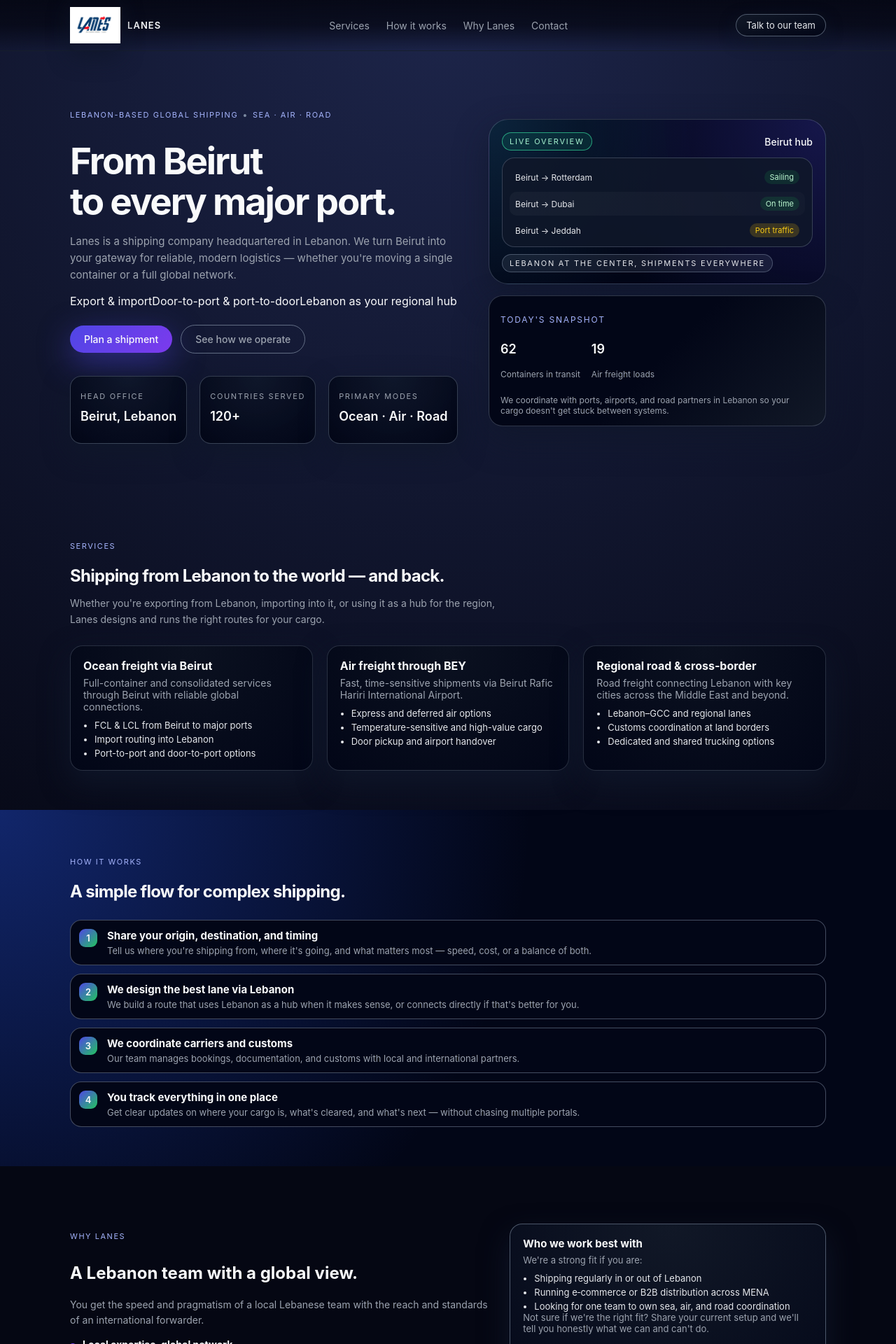
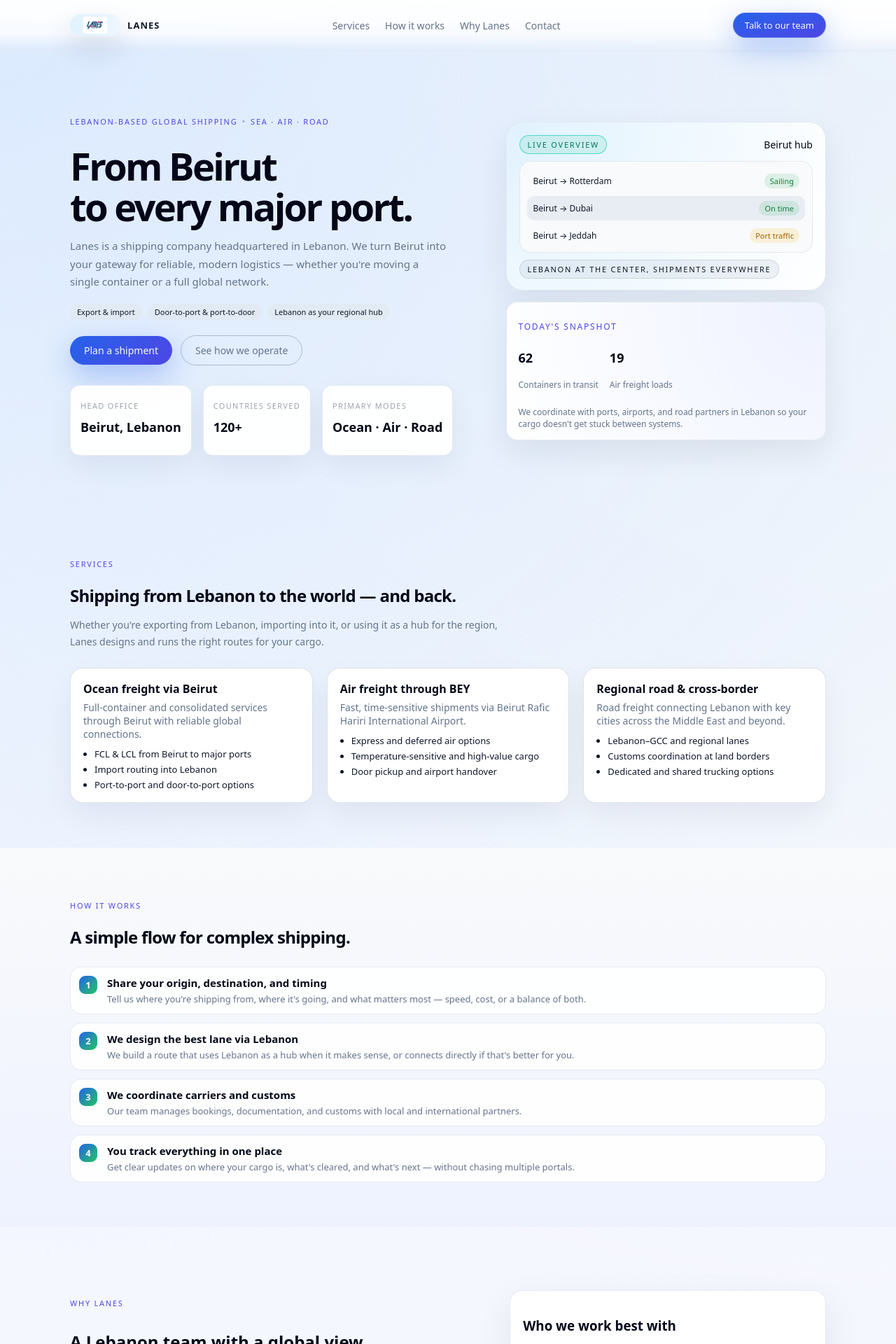
Before and after one commit to georgesmakoukji/lanes, a Next.js app: page / in a window 1280 px wide. Shown: the top 1920 px of the page at 70% size. Built offline with nearby package versions, Linux system fonts and the light colour scheme.

Commit message:
Revamp global styles with updated color palette, refined gradients, and enhanced button designs for improved visual consistency and user experience.

```diff
--- a/app/globals.css
+++ b/app/globals.css
@@ -1,17 +1,17 @@
 :root {
-  --bg: #050713;
-  --bg-elevated: #0b0f23;
-  --bg-elevated-soft: #101630;
-  --accent: #4f46e5;
-  --accent-soft: rgba(79, 70, 229, 0.12);
-  --accent-strong: #7c3aed;
-  --accent-green: #22c55e;
-  --text: #f9fafb;
-  --text-muted: #9ca3af;
-  --border-subtle: rgba(148, 163, 184, 0.25);
-  --shadow-soft: 0 18px 45px rgba(15, 23, 42, 0.65);
-  --radius-lg: 20px;
-  --radius-xl: 28px;
+  --bg: #f5f7ff;
+  --bg-elevated: #ffffff;
+  --bg-soft: #f9fafb;
+  --accent: #2563eb;
+  --accent-soft: rgba(37, 99, 235, 0.12);
+  --accent-strong: #4f46e5;
+  --accent-green: #16a34a;
+  --text: #020617;
+  --text-muted: #64748b;
+  --border-subtle: rgba(148, 163, 184, 0.3);
+  --shadow-soft: 0 18px 45px rgba(15, 23, 42, 0.08);
+  --radius-lg: 16px;
+  --radius-xl: 24px;
   --radius-pill: 999px;
   --nav-height: 72px;
 }
@@ -26,8 +26,12 @@ html,
 body {
   margin: 0;
   padding: 0;
-  font-family: "Inter", system-ui, -apple-system, BlinkMacSystemFont, sans-serif;
-  background: radial-gradient(circle at top, #1d254a 0, #050713 46%, #050713 100%);
+  font-family: system-ui, -apple-system, BlinkMacSystemFont, "SF Pro Text",
+    sans-serif;
+  background:
+    radial-gradient(circle at top left, #dbeafe 0, transparent 52%),
+    radial-gradient(circle at top right, #f1f5f9 0, transparent 55%),
+    var(--bg);
   color: var(--text);
   -webkit-font-smoothing: antialiased;
 }
@@ -62,18 +66,21 @@ button {
   cursor: pointer;
 }
 
+/* NAVIGATION */
+
 .nav {
   position: sticky;
   top: 0;
   z-index: 40;
-  backdrop-filter: blur(22px);
+  backdrop-filter: blur(18px);
   background: linear-gradient(
     to bottom,
-    rgba(5, 7, 19, 0.92),
-    rgba(5, 7, 19, 0.75),
+    rgba(255, 255, 255, 0.96),
+    rgba(255, 255, 255, 0.9),
+    rgba(255, 255, 255, 0.75),
     transparent
   );
-  border-bottom: 1px solid rgba(31, 41, 55, 0.7);
+  border-bottom: 1px solid rgba(226, 232, 240, 0.9);
 }
 
 .nav-inner {
@@ -92,32 +99,32 @@ button {
   letter-spacing: 0.08em;
   text-transform: uppercase;
   font-size: 13px;
+  color: #0f172a;
 }
 
 .logo-mark {
   position: relative;
   width: 72px;
-  height: 72px;
-  border-radius: 10px;
-  background: transparent;
+  height: 32px;
+  border-radius: 999px;
+  background: radial-gradient(circle at left, #e0f2fe, #eff6ff);
   display: inline-flex;
   align-items: center;
   justify-content: center;
-  font-size: 11px;
-  box-shadow: 0 10px 30px rgba(15, 23, 42, 0.8);
+  box-shadow: 0 16px 40px rgba(15, 23, 42, 0.12);
   overflow: hidden;
 }
 
 .logo-image {
-  width: 100%;
-  height: 100%;
+  width: 64px;
+  height: 24px;
   object-fit: contain;
 }
 
 .nav-links {
   display: flex;
   align-items: center;
-  gap: 24px;
+  gap: 22px;
   font-size: 14px;
   color: var(--text-muted);
 }
@@ -141,12 +148,12 @@ button {
   width: 0;
   height: 2px;
   border-radius: 999px;
-  background: linear-gradient(90deg, #4f46e5, #7c3aed);
+  background: linear-gradient(90deg, #2563eb, #4f46e5);
   transition: width 0.18s ease;
 }
 
 .nav-links button:hover {
-  color: #e5e7eb;
+  color: #0f172a;
 }
 
 .nav-links button:hover::after {
@@ -155,15 +162,15 @@ button {
 
 .nav-cta {
   border-radius: var(--radius-pill);
-  border: 1px solid rgba(148, 163, 184, 0.5);
-  padding: 7px 14px;
+  border: 1px solid rgba(148, 163, 184, 0.4);
+  padding: 8px 16px;
   font-size: 13px;
-  background: linear-gradient(to bottom right, #111827, #020617);
-  color: #e5e7eb;
+  background: linear-gradient(to bottom right, #2563eb, #4f46e5);
+  color: #f9fafb;
   display: inline-flex;
   align-items: center;
   gap: 6px;
-  box-shadow: 0 8px 22px rgba(15, 23, 42, 0.7);
+  box-shadow: 0 14px 40px rgba(37, 99, 235, 0.35);
   transition: transform 0.15s ease, box-shadow 0.15s ease,
     border-color 0.15s ease;
   white-space: nowrap;
@@ -171,8 +178,7 @@ button {
 
 .nav-cta:hover {
   transform: translateY(-1px);
-  border-color: rgba(129, 140, 248, 0.9);
-  box-shadow: 0 14px 35px rgba(15, 23, 42, 0.9);
+  box-shadow: 0 18px 50px rgba(37, 99, 235, 0.45);
 }
 
 .nav-toggle {
@@ -181,7 +187,7 @@ button {
   height: 32px;
   border-radius: 999px;
   border: 1px solid rgba(148, 163, 184, 0.5);
-  background: rgba(15, 23, 42, 0.95);
+  background: rgba(255, 255, 255, 0.95);
   align-items: center;
   justify-content: center;
   flex-direction: column;
@@ -193,7 +199,7 @@ button {
   width: 14px;
   height: 1.7px;
   border-radius: 999px;
-  background: #e5e7eb;
+  background: #0f172a;
   transition: transform 0.18s ease, opacity 0.18s ease;
 }
 
@@ -205,41 +211,44 @@ button {
   transform: translateY(-2.5px) rotate(-42deg);
 }
 
+/* HERO */
+
 .hero {
   position: relative;
-  padding: 72px 0 72px;
+  padding: 80px 0 72px;
 }
 
 .hero-bg-gradient {
   position: absolute;
-  inset: -120px 0 auto;
+  inset: -160px 0 auto;
   background:
-    radial-gradient(circle at top left, rgba(79, 70, 229, 0.28), transparent 55%),
-    radial-gradient(circle at top right, rgba(56, 189, 248, 0.3), transparent 60%);
-  opacity: 0.85;
+    radial-gradient(circle at top left, rgba(59, 130, 246, 0.22), transparent 55%),
+    radial-gradient(circle at top right, rgba(45, 212, 191, 0.18), transparent 60%);
+  opacity: 0.9;
   pointer-events: none;
   z-index: -1;
 }
 
 .hero-inner {
   display: grid;
-  grid-template-columns: minmax(0, 1.1fr) minmax(0, 0.95fr);
+  grid-template-columns: minmax(0, 1.15fr) minmax(0, 0.9fr);
   gap: 40px;
   align-items: center;
 }
 
 .hero-content h1 {
-  font-size: clamp(2.4rem, 3vw + 1rem, 3.3rem);
-  line-height: 1.1;
-  letter-spacing: -0.04em;
-  margin: 18px 0 16px;
+  font-size: clamp(2.5rem, 3vw + 1rem, 3.4rem);
+  line-height: 1.06;
+  letter-spacing: -0.05em;
+  margin: 16px 0 12px;
+  color: #020617;
 }
 
 .hero-subtitle {
-  max-width: 560px;
+  max-width: 540px;
   color: var(--text-muted);
   font-size: 15px;
-  line-height: 1.6;
+  line-height: 1.7;
 }
 
 .eyebrow {
@@ -247,14 +256,29 @@ button {
   align-items: center;
   gap: 6px;
   text-transform: uppercase;
-  letter-spacing: 0.14em;
+  letter-spacing: 0.16em;
   font-size: 11px;
-  color: #a5b4fc;
+  color: #4f46e5;
 }
 
 .eyebrow-dot {
   font-size: 13px;
-  color: rgba(148, 163, 184, 0.8);
+  color: rgba(148, 163, 184, 0.9);
+}
+
+.hero-tags {
+  display: flex;
+  flex-wrap: wrap;
+  gap: 8px;
+  margin: 18px 0 10px;
+}
+
+.hero-tag {
+  border-radius: 999px;
+  padding: 4px 10px;
+  font-size: 11px;
+  background: rgba(226, 232, 240, 0.7);
+  color: #0f172a;
 }
 
 .hero-actions {
@@ -262,7 +286,7 @@ button {
   align-items: center;
   flex-wrap: wrap;
   gap: 12px;
-  margin: 24px 0 22px;
+  margin: 22px 0 20px;
 }
 
 .btn {
@@ -280,48 +304,48 @@ button {
 }
 
 .btn-primary {
-  background: linear-gradient(135deg, #4f46e5, #7c3aed);
+  background: linear-gradient(135deg, #2563eb, #4f46e5);
   color: #f9fafb;
-  box-shadow: 0 14px 45px rgba(79, 70, 229, 0.5);
+  box-shadow: 0 14px 40px rgba(37, 99, 235, 0.35);
 }
 
 .btn-primary:hover {
   transform: translateY(-0.5px);
-  box-shadow: 0 22px 55px rgba(79, 70, 229, 0.7);
+  box-shadow: 0 20px 55px rgba(37, 99, 235, 0.45);
 }
 
 .btn-ghost {
   background: transparent;
   color: var(--text-muted);
-  border: 1px solid rgba(148, 163, 184, 0.6);
+  border: 1px solid rgba(148, 163, 184, 0.7);
 }
 
 .btn-ghost:hover {
-  color: #e5e7eb;
+  color: #0f172a;
   border-color: rgba(148, 163, 184, 1);
-  background: rgba(15, 23, 42, 0.7);
+  background: rgba(248, 250, 252, 0.9);
 }
 
 .hero-metadata {
   display: flex;
   flex-wrap: wrap;
-  gap: 18px;
-  padding-top: 10px;
+  gap: 16px;
+  padding-top: 8px;
 }
 
 .hero-metadata > div {
-  min-width: 136px;
+  min-width: 140px;
   padding: 10px 14px;
-  border-radius: 16px;
-  border: 1px solid rgba(148, 163, 184, 0.34);
-  background: radial-gradient(circle at top, rgba(15, 23, 42, 0.9), #020617);
-  box-shadow: 0 14px 36px rgba(15, 23, 42, 0.9);
+  border-radius: 14px;
+  border: 1px solid rgba(226, 232, 240, 0.9);
+  background: rgba(255, 255, 255, 0.95);
+  box-shadow: 0 16px 40px rgba(15, 23, 42, 0.06);
 }
 
 .metric-label {
   font-size: 11px;
   text-transform: uppercase;
-  letter-spacing: 0.15em;
+  letter-spacing: 0.12em;
   color: #9ca3af;
 }
 
@@ -329,6 +353,7 @@ button {
   margin-top: 4px;
   font-size: 18px;
   font-weight: 600;
+  color: #020617;
 }
 
 .hero-panel {
@@ -340,17 +365,20 @@ button {
 
 .hero-card {
   border-radius: var(--radius-xl);
-  border: 1px solid rgba(148, 163, 184, 0.3);
-  background: radial-gradient(circle at top left, #111827, #020617);
+  border: 1px solid rgba(226, 232, 240, 0.9);
+  background: #ffffff;
   box-shadow: var(--shadow-soft);
   padding: 18px 18px 16px;
 }
 
 .hero-card.primary {
-  background:
-    radial-gradient(circle at top left, rgba(56, 189, 248, 0.16), transparent 55%),
-    radial-gradient(circle at top right, rgba(79, 70, 229, 0.25), transparent 65%),
-    #020617;
+  background: radial-gradient(circle at top left, #e0f2fe, #ffffff);
+}
+
+.hero-card.secondary {
+  border-radius: var(--radius-lg);
+  padding: 14px 16px;
+  background: radial-gradient(circle at top right, #eef2ff, #ffffff);
 }
 
 .hero-card-header {
@@ -363,12 +391,13 @@ button {
 .hero-card-title {
   font-size: 14px;
   font-weight: 500;
+  color: #020617;
 }
 
 .hero-card-body {
-  border-radius: 18px;
-  background: rgba(15, 23, 42, 0.88);
-  border: 1px solid rgba(148, 163, 184, 0.3);
+  border-radius: 16px;
+  background: #f9fafb;
+  border: 1px solid rgba(226, 232, 240, 0.9);
   padding: 10px 10px 6px;
 }
 
@@ -379,7 +408,7 @@ button {
   padding: 7px 8px;
   border-radius: 10px;
   font-size: 12px;
-  color: #e5e7eb;
+  color: #0f172a;
 }
 
 .lane-row:not(:last-child) {
@@ -387,11 +416,7 @@ button {
 }
 
 .lane-row:nth-child(2) {
-  background: linear-gradient(
-    90deg,
-    rgba(248, 250, 252, 0.04),
-    rgba(248, 250, 252, 0.02)
-  );
+  background: rgba(226, 232, 240, 0.7);
 }
 
 .lane-status {
@@ -401,13 +426,13 @@ button {
 }
 
 .lane-status.on-time {
-  background: rgba(22, 163, 74, 0.16);
-  color: #bbf7d0;
+  background: rgba(22, 163, 74, 0.12);
+  color: #15803d;
 }
 
 .lane-status.delayed {
-  background: rgba(234, 179, 8, 0.2);
-  color: #facc15;
+  background: rgba(234, 179, 8, 0.15);
+  color: #a16207;
 }
 
 .hero-card-footer {
@@ -427,27 +452,21 @@ button {
 
 .pill-green {
   background: rgba(16, 185, 129, 0.12);
-  color: #a7f3d0;
-  border: 1px solid rgba(52, 211, 153, 0.7);
+  color: #047857;
+  border: 1px solid rgba(45, 212, 191, 0.8);
 }
 
 .pill-soft {
-  background: rgba(148, 163, 184, 0.12);
-  color: #e5e7eb;
-  border: 1px solid rgba(148, 163, 184, 0.4);
-}
-
-.hero-card.secondary {
-  border-radius: var(--radius-lg);
-  padding: 14px 16px;
-  background: linear-gradient(135deg, #020617, #020617, #111827);
+  background: rgba(148, 163, 184, 0.14);
+  color: #0f172a;
+  border: 1px solid rgba(148, 163, 184, 0.35);
 }
 
 .secondary-label {
   font-size: 12px;
   text-transform: uppercase;
   letter-spacing: 0.15em;
-  color: #a5b4fc;
+  color: #4f46e5;
   margin-bottom: 6px;
 }
 
@@ -473,17 +492,14 @@ button {
   color: var(--text-muted);
 }
 
+/* SECTIONS */
+
 .section {
-  padding: 56px 0;
+  padding: 64px 0;
 }
 
 .section-alt {
-  background: radial-gradient(
-      circle at top left,
-      rgba(30, 64, 175, 0.55),
-      transparent 55%
-    ),
-    #020617;
+  background: linear-gradient(to bottom, #f9fafb, #eef2ff);
 }
 
 .section-header {
@@ -494,12 +510,13 @@ button {
   margin: 10px 0 10px;
   font-size: 24px;
   letter-spacing: -0.03em;
+  color: #020617;
 }
 
 .section-subtitle {
   color: var(--text-muted);
   font-size: 14px;
-  line-height: 1.6;
+  line-height: 1.7;
 }
 
 .grid {
@@ -515,14 +532,15 @@ button {
 .card {
   border-radius: 18px;
   padding: 18px 18px 16px;
-  background: radial-gradient(circle at top, #0b1120, #020617);
+  background: #ffffff;
   border: 1px solid var(--border-subtle);
-  box-shadow: 0 16px 40px rgba(15, 23, 42, 0.85);
+  box-shadow: 0 18px 40px rgba(15, 23, 42, 0.06);
 }
 
 .card h3 {
   margin: 0 0 6px;
   font-size: 16px;
+  color: #020617;
 }
 
 .card p {
@@ -534,7 +552,7 @@ button {
 .card-list {
   margin: 10px 0 0;
   padding-left: 16px;
-  color: #e5e7eb;
+  color: #0f172a;
   font-size: 13px;
   display: grid;
   gap: 4px;
@@ -553,25 +571,27 @@ button {
   align-items: flex-start;
   padding: 12px 12px;
   border-radius: 16px;
-  border: 1px solid rgba(148, 163, 184, 0.45);
-  background: radial-gradient(circle at left, #020617, #020617);
+  border: 1px solid rgba(226, 232, 240, 0.9);
+  background: rgba(255, 255, 255, 0.9);
 }
 
 .step-number {
   width: 26px;
   height: 26px;
   border-radius: 9px;
-  background: linear-gradient(135deg, #4f46e5, #22c55e);
+  background: linear-gradient(135deg, #2563eb, #22c55e);
   display: flex;
   align-items: center;
   justify-content: center;
   font-size: 13px;
   font-weight: 600;
+  color: #f9fafb;
 }
 
 .step-body h3 {
   margin: 0 0 4px;
   font-size: 15px;
+  color: #020617;
 }
 
 .step-body p {
@@ -610,12 +630,13 @@ button {
   height: 8px;
   margin-top: 7px;
   border-radius: 999px;
-  background: radial-gradient(circle, #4f46e5, #7c3aed);
+  background: radial-gradient(circle, #2563eb, #4f46e5);
 }
 
 .benefits-list h3 {
   margin: 0 0 4px;
   font-size: 14px;
+  color: #020617;
 }
 
 .benefits-list p {
@@ -627,27 +648,18 @@ button {
 .highlight-card {
   border-radius: 18px;
   padding: 18px 18px 14px;
-  background: radial-gradient(circle at top, #111827, #020617);
-  border: 1px solid rgba(148, 163, 184, 0.5);
-  box-shadow: 0 18px 40px rgba(15, 23, 42, 0.9);
-}
-
-.highlight-card h3 {
-  margin: 0 0 6px;
-  font-size: 15px;
-}
-
-.highlight-card p {
-  margin: 0;
-  font-size: 13px;
-  color: var(--text-muted);
+  background: #ffffff;
+  border: 1px solid rgba(226, 232, 240, 0.9);
+  box-shadow: 0 18px 50px rgba(15, 23, 42, 0.08);
 }
 
 .highlight-footnote {
   margin-top: 10px;
   font-size: 12px;
-  color: #9ca3af;
+  color: #94a3b8;
 }
+
+/* CONTACT */
 
 .contact-layout {
   margin-top: 26px;
@@ -660,9 +672,9 @@ button {
 .contact-form {
   border-radius: 18px;
   padding: 18px 18px 16px;
-  background: radial-gradient(circle at top, #020617, #020617);
-  border: 1px solid rgba(148, 163, 184, 0.55);
-  box-shadow: 0 18px 42px rgba(15, 23, 42, 0.9);
+  background: #ffffff;
+  border: 1px solid rgba(226, 232, 240, 0.9);
+  box-shadow: 0 22px 60px rgba(15, 23, 42, 0.08);
 }
 
 .form-row {
@@ -680,7 +692,7 @@ button {
 
 .form-field label {
   font-size: 12px;
-  color: #e5e7eb;
+  color: #020617;
 }
 
 .form-field input,
@@ -688,8 +700,8 @@ button {
 .form-field textarea {
   border-radius: 12px;
   border: 1px solid rgba(148, 163, 184, 0.6);
-  background: rgba(15, 23, 42, 0.9);
-  color: #e5e7eb;
+  background: #f9fafb;
+  color: #020617;
   padding: 8px 10px;
   font-size: 13px;
   outline: none;
@@ -699,21 +711,21 @@ button {
 
 .form-field input::placeholder,
 .form-field textarea::placeholder {
-  color: #6b7280;
+  color: #9ca3af;
 }
 
 .form-field input:focus,
 .form-field select:focus,
 .form-field textarea:focus {
-  border-color: rgba(129, 140, 248, 0.95);
-  box-shadow: 0 0 0 1px rgba(129, 140, 248, 0.7);
-  background: rgba(15, 23, 42, 1);
+  border-color: rgba(37, 99, 235, 0.9);
+  box-shadow: 0 0 0 1px rgba(37, 99, 235, 0.5);
+  background: #ffffff;
 }
 
 .form-field select {
   appearance: none;
-  background-image: linear-gradient(45deg, transparent 50%, #9ca3af 50%),
-    linear-gradient(135deg, #9ca3af 50%, transparent 50%);
+  background-image: linear-gradient(45deg, transparent 50%, #94a3b8 50%),
+    linear-gradient(135deg, #94a3b8 50%, transparent 50%);
   background-position: calc(100% - 16px) calc(50% - 3px),
     calc(100% - 12px) calc(50% - 3px);
   background-size: 6px 6px, 6px 6px;
@@ -734,7 +746,7 @@ button {
 .form-success {
   margin-top: 10px;
   font-size: 12px;
-  color: #bbf7d0;
+  color: #15803d;
 }
 
 .contact-aside {
@@ -745,9 +757,9 @@ button {
 .mini-card {
   border-radius: 16px;
   padding: 14px 14px 12px;
-  border: 1px solid rgba(148, 163, 184, 0.6);
-  background: radial-gradient(circle at top left, #020617, #020617);
-  box-shadow: 0 16px 40px rgba(15, 23, 42, 0.9);
+  border: 1px solid rgba(226, 232, 240, 0.9);
+  background: #ffffff;
+  box-shadow: 0 18px 50px rgba(15, 23, 42, 0.06);
 }
 
 .mini-card.secondary {
@@ -758,7 +770,7 @@ button {
   text-transform: uppercase;
   letter-spacing: 0.16em;
   font-size: 11px;
-  color: #a5b4fc;
+  color: #4f46e5;
   margin-bottom: 6px;
 }
 
@@ -766,7 +778,7 @@ button {
   margin: 0;
   padding-left: 16px;
   font-size: 13px;
-  color: #e5e7eb;
+  color: #0f172a;
   display: grid;
   gap: 4px;
 }
@@ -774,14 +786,14 @@ button {
 .mini-main {
   margin: 0;
   font-size: 13px;
-  color: #e5e7eb;
+  color: #0f172a;
 }
 
 .contact-person-name {
   margin: 0;
   font-size: 15px;
   font-weight: 600;
-  color: #e5e7eb;
+  color: #020617;
 }
 
 .contact-person-role {
@@ -790,11 +802,13 @@ button {
   color: var(--text-muted);
 }
 
+/* FOOTER */
+
 .footer {
-  border-top: 1px solid rgba(31, 41, 55, 0.8);
+  border-top: 1px solid rgba(226, 232, 240, 0.9);
   margin-top: 32px;
-  padding-top: 28px;
-  background: radial-gradient(circle at top, #020617, #020617);
+  padding-top: 24px;
+  background: #ffffff;
 }
 
 .footer-inner {
@@ -805,7 +819,7 @@ button {
 }
 
 .footer-logo .logo-mark {
-  box-shadow: 0 10px 28px rgba(15, 23, 42, 0.9);
+  box-shadow: 0 10px 28px rgba(15, 23, 42, 0.15);
 }
 
 .footer-copy {
@@ -821,14 +835,14 @@ button {
 }
 
 .footer-column {
-  min-width: 120px;
+  min-width: 140px;
 }
 
 .footer-heading {
   font-size: 12px;
   text-transform: uppercase;
   letter-spacing: 0.15em;
-  color: #9ca3af;
+  color: #94a3b8;
   margin: 0 0 8px;
 }
 
@@ -836,19 +850,20 @@ button {
 .footer-text {
   display: block;
   font-size: 13px;
-  color: #e5e7eb;
+  color: #0f172a;
   margin-bottom: 4px;
   text-align: left;
 }
 
 .footer-column button:hover {
-  color: #a5b4fc;
+  color: #2563eb;
 }
 
 .footer-bottom {
-  border-top: 1px solid rgba(31, 41, 55, 0.9);
+  border-top: 1px solid rgba(226, 232, 240, 0.9);
   margin-top: 8px;
   padding: 10px 0 18px;
+  background: linear-gradient(to right, #f9fafb, #eff6ff);
 }
 
 .footer-bottom-inner {
@@ -856,16 +871,18 @@ button {
   justify-content: space-between;
   gap: 12px;
   font-size: 11px;
+  color: #94a3b8;
+}
+
+.footer-bottom-sub {
   color: #6b7280;
 }
 
-.footer-bottom-sub {
-  color: #4b5563;
-}
+/* RESPONSIVE */
 
 @media (max-width: 900px) {
   .hero-inner {
-    grid-template-columns: minmax(0, 1.1fr);
+    grid-template-columns: minmax(0, 1fr);
   }
 
   .hero-panel {
@@ -895,9 +912,9 @@ button {
     inset: var(--nav-height) 16px auto;
     border-radius: 16px;
     padding: 12px 14px;
-    background: rgba(15, 23, 42, 0.98);
-    border: 1px solid rgba(31, 41, 55, 0.9);
-    box-shadow: 0 18px 50px rgba(15, 23, 42, 1);
+    background: rgba(255, 255, 255, 0.98);
+    border: 1px solid rgba(226, 232, 240, 0.9);
+    box-shadow: 0 18px 40px rgba(15, 23, 42, 0.12);
     flex-direction: column;
     align-items: flex-start;
     gap: 10px;
@@ -923,7 +940,7 @@ button {
   }
 
   .hero {
-    padding-top: 56px;
+    padding-top: 64px;
   }
 
   .section {
```
